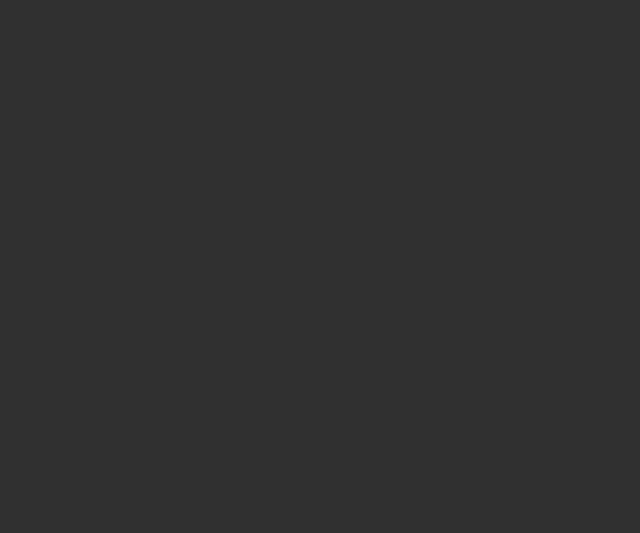
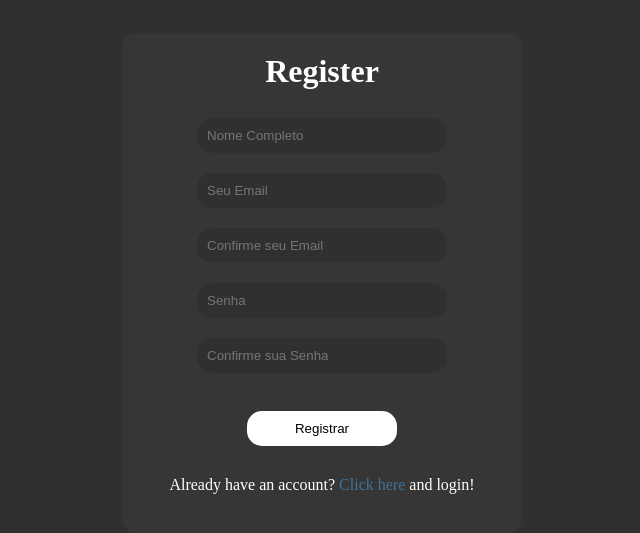
Before and after one commit to MarcospAntunes/MPFlix, a React (Vite) app: page /register in a window 1280 px wide. Shown: the part 117-650 px from the top of the page, without its empty margins (318-958 px from the left). Built offline with nearby package versions, Linux system fonts and the light colour scheme.

Commit message:
Criação dos formulários
Montado a estrutura dos formulários de registro e login de usuário. Em breve serão adicionadas as partes funcionais do formulário.

```diff
--- a/src/pages/Login/index.tsx
+++ b/src/pages/Login/index.tsx
@@ -1,9 +1,25 @@
+import { ContainerCentralizado } from "../../components/Containers/ContainerDiv"
+import { InputStyled } from "../../components/Form/Input"
+import Form from "../../components/Form"
+import { Link } from "react-router-dom"
 
 
 function Login() {
   return (
     <>
+      <ContainerCentralizado>
+        <Form action="" method="post">
+          <h1>Login</h1> <br />
 
+          <InputStyled type="email" placeholder="Seu Email" required  />
+          <InputStyled type="password" placeholder="Senha" required minLength={8} />
+          <br />
+          <InputStyled type="submit" value="Login" />
+
+          <p>Don't have account? <Link to={'/register'}>Click here</Link> and create an account!</p>
+        </Form>
+
+      </ContainerCentralizado>
     </>
   )
 }
--- a/src/pages/Register/index.tsx
+++ b/src/pages/Register/index.tsx
@@ -1,9 +1,27 @@
+import { Link } from "react-router-dom"
+import { ContainerCentralizado } from "../../components/Containers/ContainerDiv"
+import Form from "../../components/Form"
+import { InputStyled } from "../../components/Form/Input"
 
 
 function Register() {
   return (
     <>
+      <ContainerCentralizado>
+        <Form action="" method="post">
+          <h1>Register</h1> <br />
 
+          <InputStyled type="text" placeholder="Nome Completo" required minLength={4} />
+          <InputStyled type="email" placeholder="Seu Email" required />
+          <InputStyled type="email" placeholder="Confirme seu Email" required />
+          <InputStyled type="password" placeholder="Senha" required minLength={8} />
+          <InputStyled type="password" placeholder="Confirme sua Senha" required minLength={8} />
+          <br />
+          <InputStyled type="submit" value="Registrar" />
+          <p>Already have an account? <Link to={'/login'}>Click here</Link> and login!</p>
+        </Form>
+
+      </ContainerCentralizado>
     </>
   )
 }
```
Also changed, not shown: src/pages/Register/styles.ts (added).
